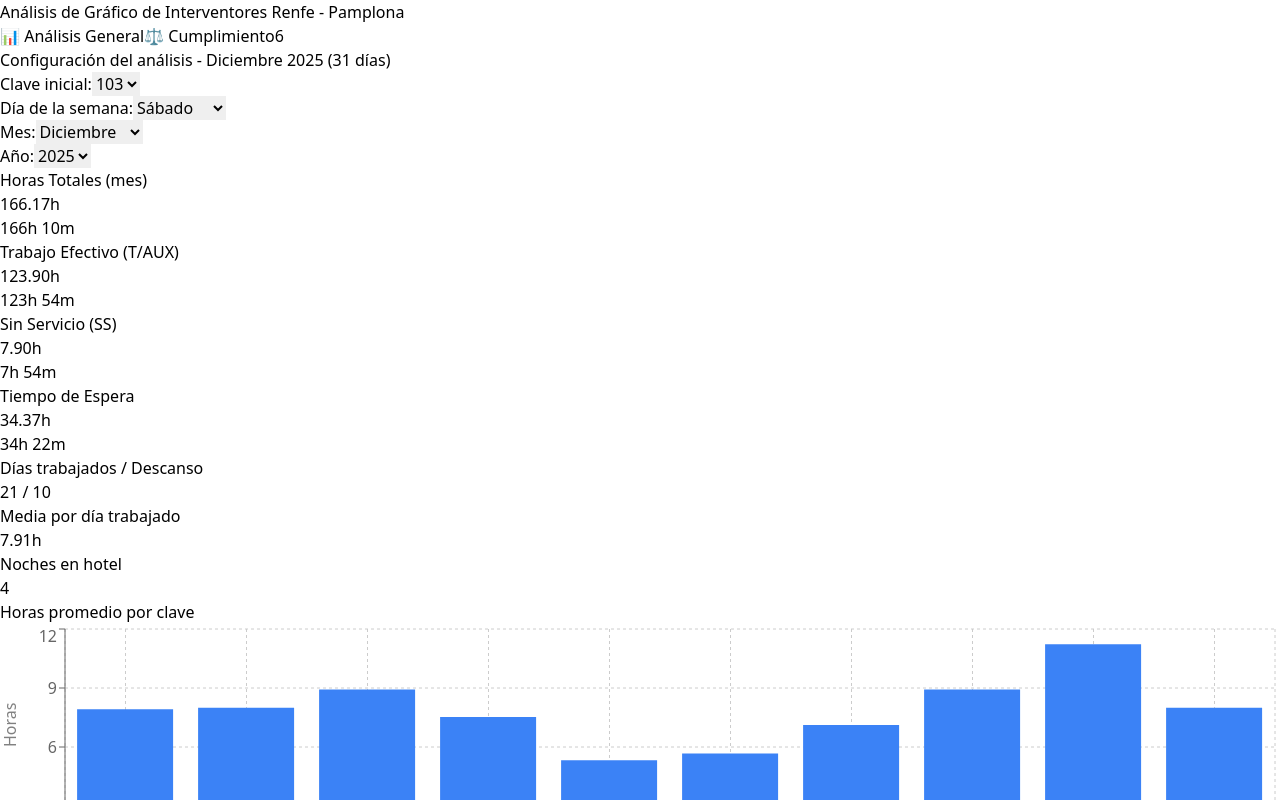
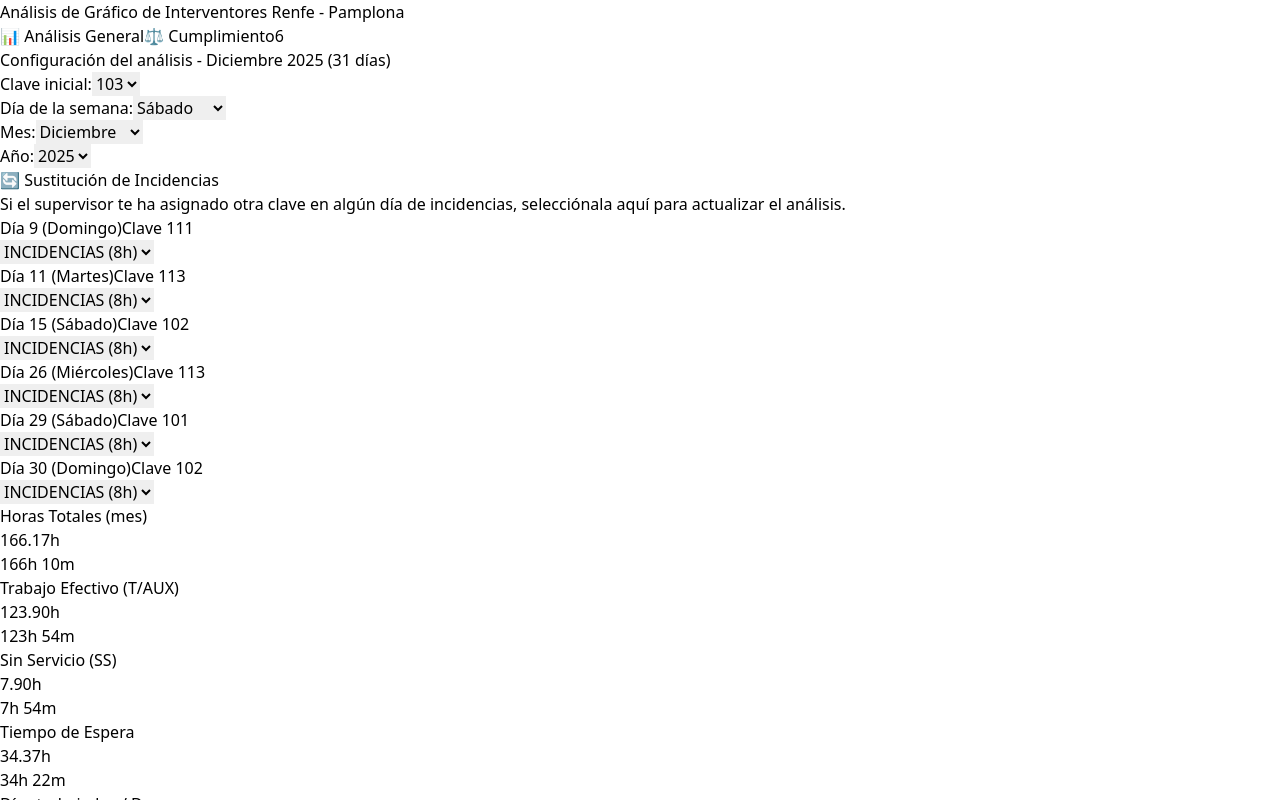
Before and after one commit to funkytrain/renfe-schedule-analyzer, a React (Vite) app: page / in a window 1280 px wide. Shown: the top 800 px of the page. Built offline with nearby package versions, Linux system fonts and the light colour scheme.

Commit message:
Gestión de incidencias

```diff
--- a/src/App.jsx
+++ b/src/App.jsx
@@ -8,6 +8,7 @@
   const [optimizations, setOptimizations] = useState([]);
   const [selectedMonth, setSelectedMonth] = useState(new Date().getMonth()); // 0-11
   const [selectedYear, setSelectedYear] = useState(new Date().getFullYear());
+  const [incidenciaOverrides, setIncidenciaOverrides] = useState({}); // { día: 'clave' }
 
   const rawData = `CLAVE,LMXJVSD,N_CIRC,N_VENTA,SERV,IJ,PRES,SAL,DESDE,HASTA,LLEG,DEJ,FJ
 101,LMXJV,TAXI,TAXI,SS,,,11:30,PAMPLONA,CASTEJON,12:30,,
@@ -90,6 +91,24 @@
   'Enero', 'Febrero', 'Marzo', 'Abril', 'Mayo', 'Junio',
   'Julio', 'Agosto', 'Septiembre', 'Octubre', 'Noviembre', 'Diciembre'
   ];
+
+  // Obtener claves disponibles para un día de la semana específico (excluyendo DESCANSO e INCIDENCIAS)
+  const getAvailableKeysForDay = (dayCode) => {
+    const availableKeys = [];
+    for (let key = 101; key <= 115; key++) {
+      const keyStr = key.toString();
+      const keyData = data.filter(row =>
+        row.CLAVE === keyStr &&
+        matchesDayPattern(row.LMXJVSD, dayCode) &&
+        row.N_CIRC !== 'DESCANSO' &&
+        row.DESDE !== 'INCIDENCIAS'
+      );
+      if (keyData.length > 0) {
+        availableKeys.push(keyStr);
+      }
+    }
+    return availableKeys;
+  };
 
   const matchesDayPattern = (pattern, day) => {
     if (pattern === 'DIARIO') return true;
@@ -320,9 +339,20 @@
       const dayCode = dayOrder[currentDayIndex];
       const keyStr = currentKey.toString();
 
-      const trainsForDay = data.filter(row =>
+      let trainsForDay = data.filter(row =>
         row.CLAVE === keyStr && matchesDayPattern(row.LMXJVSD, dayCode)
       );
+
+      // Verificar si es INCIDENCIAS y hay una sustitución definida
+      const isIncidencia = trainsForDay.length > 0 && trainsForDay[0].DESDE === 'INCIDENCIAS';
+      const hasOverride = incidenciaOverrides[day];
+
+      if (isIncidencia && hasOverride) {
+        // Usar la clave sustituta en lugar de INCIDENCIAS
+        trainsForDay = data.filter(row =>
+          row.CLAVE === hasOverride && matchesDayPattern(row.LMXJVSD, dayCode)
+        );
+      }
 
       if (trainsForDay.length > 0 && trainsForDay[0].N_CIRC === 'DESCANSO') {
         results.push({
@@ -360,7 +390,12 @@
 
         results.push({
           day,
-          key: keyStr,
+          key: hasOverride || keyStr, // Mostrar la clave real usada
+          originalKey: keyStr, // Guardar la clave original del gráfico
+          dayCode, // Guardar el código del día para el selector
+          isIncidencia: isIncidencia && !hasOverride, // Es incidencia sin sustituir
+          wasIncidencia: isIncidencia, // Era originalmente incidencia
+          overrideKey: hasOverride || null, // Clave sustituta si existe
           dayName: dayMap[dayCode],
           type: 'TRABAJO',
           workedMinutes: effectiveMinutes + ssMinutes + totalRestMinutes,
@@ -389,7 +424,7 @@
     return results;
   };
 
-  const monthAnalysis = useMemo(() => analyzeMonth(), [startingKey, startingDay, selectedMonth, selectedYear]);
+  const monthAnalysis = useMemo(() => analyzeMonth(), [startingKey, startingDay, selectedMonth, selectedYear, incidenciaOverrides]);
 
   // =============================================
   // ANÁLISIS DE CUMPLIMIENTO DE NORMATIVA
@@ -895,7 +930,73 @@
         </div>
         </div>
       </div>
+      {/* Gestión de Incidencias */}
+      {(() => {
+        const incidenciaDays = monthAnalysis.filter(d => d.wasIncidencia);
+        if (incidenciaDays.length === 0) return null;
 
+        return (
+          <div className="bg-white p-4 sm:p-6 rounded-lg shadow-md mb-4 sm:mb-6">
+            <h2 className="text-lg sm:text-xl font-semibold mb-3 sm:mb-4 flex items-center gap-2">
+              <span>🔄</span> Sustitución de Incidencias
+            </h2>
+            <p className="text-xs sm:text-sm text-gray-600 mb-4">
+              Si el supervisor te ha asignado otra clave en algún día de incidencias, selecciónala aquí para actualizar el análisis.
+            </p>
+            <div className="grid grid-cols-1 sm:grid-cols-2 lg:grid-cols-3 gap-3">
+              {incidenciaDays.map((d) => {
+                const availableKeys = getAvailableKeysForDay(d.dayCode);
+                return (
+                  <div
+                    key={d.day}
+                    className={`p-3 rounded-lg border ${d.overrideKey ? 'bg-blue-50 border-blue-300' : 'bg-yellow-50 border-yellow-300'}`}
+                  >
+                    <div className="flex justify-between items-center mb-2">
+                      <span className="font-medium text-sm">
+                        Día {d.day} ({d.dayName})
+                      </span>
+                      <span className="text-xs bg-gray-200 px-2 py-0.5 rounded">
+                        Clave {d.originalKey}
+                      </span>
+                    </div>
+                    <select
+                      value={incidenciaOverrides[d.day] || ''}
+                      onChange={(e) => {
+                        const newOverrides = { ...incidenciaOverrides };
+                        if (e.target.value === '') {
+                          delete newOverrides[d.day];
+                        } else {
+                          newOverrides[d.day] = e.target.value;
+                        }
+                        setIncidenciaOverrides(newOverrides);
+                      }}
+                      className="w-full border rounded px-2 py-1.5 text-sm"
+                    >
+                      <option value="">INCIDENCIAS (8h)</option>
+                      {availableKeys.map(k => (
+                        <option key={k} value={k}>Clave {k}</option>
+                      ))}
+                    </select>
+                    {d.overrideKey && (
+                      <div className="mt-2 text-xs text-blue-600">
+                        ✓ Sustituida por clave {d.overrideKey}
+                      </div>
+                    )}
+                  </div>
+                );
+              })}
+            </div>
+            {Object.keys(incidenciaOverrides).length > 0 && (
+              <button
+                onClick={() => setIncidenciaOverrides({})}
+                className="mt-4 text-sm text-red-600 hover:text-red-800 underline"
+              >
+                Restablecer todas las incidencias
+              </button>
+            )}
+          </div>
+        );
+      })()}
       {/* PESTAÑA: CUMPLIMIENTO DE NORMATIVA */}
       {activeTab === 'compliance' && (
         <div className="space-y-4 sm:space-y-6">
```
